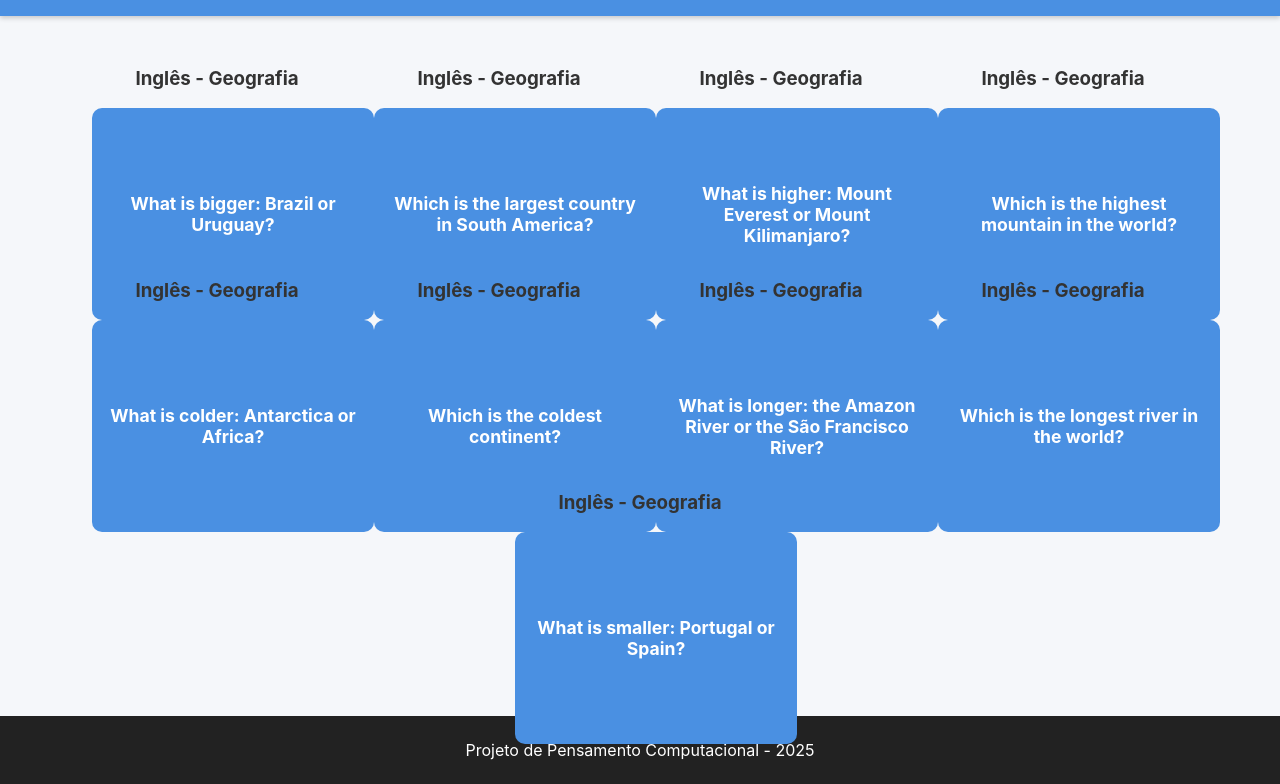
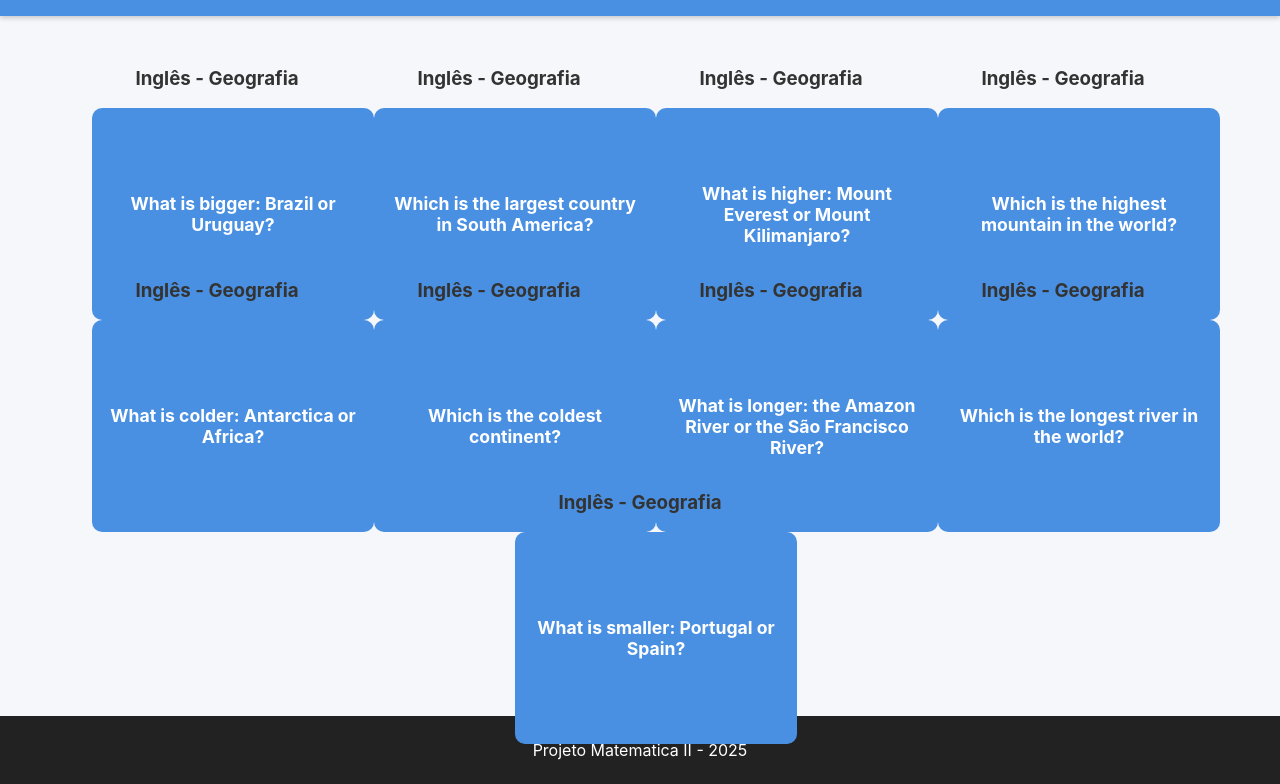
Before and after one commit to milazao/flashcardsq, a plain HTML site: page index.html in a window 1280 px wide. Shown: the part 143-927 px from the top of the page. Drawn offline with Linux system fonts and the light colour scheme; files that its build step writes are made by us from their sources.

Commit message:
NAO AGUENTO MAIS

```diff
--- a/index.html
+++ b/index.html
@@ -21,7 +21,7 @@
     </main>
 
     <footer>
-        <p>Projeto de Pensamento Computacional - 2025</p>
+        <p>Projeto Matematica II - 2025</p>
     </footer>
 
     <script src="app.js"></script>
```
